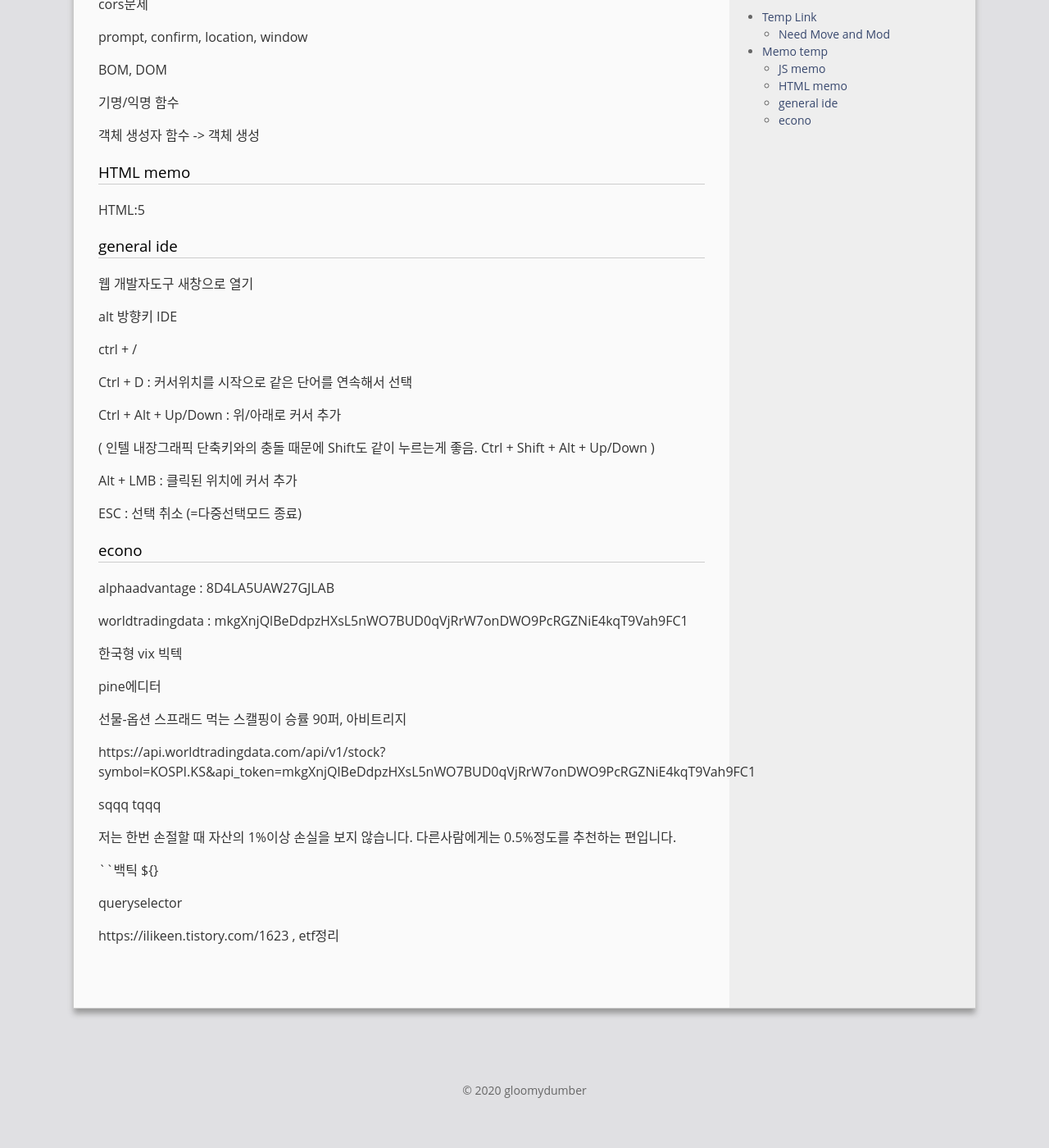
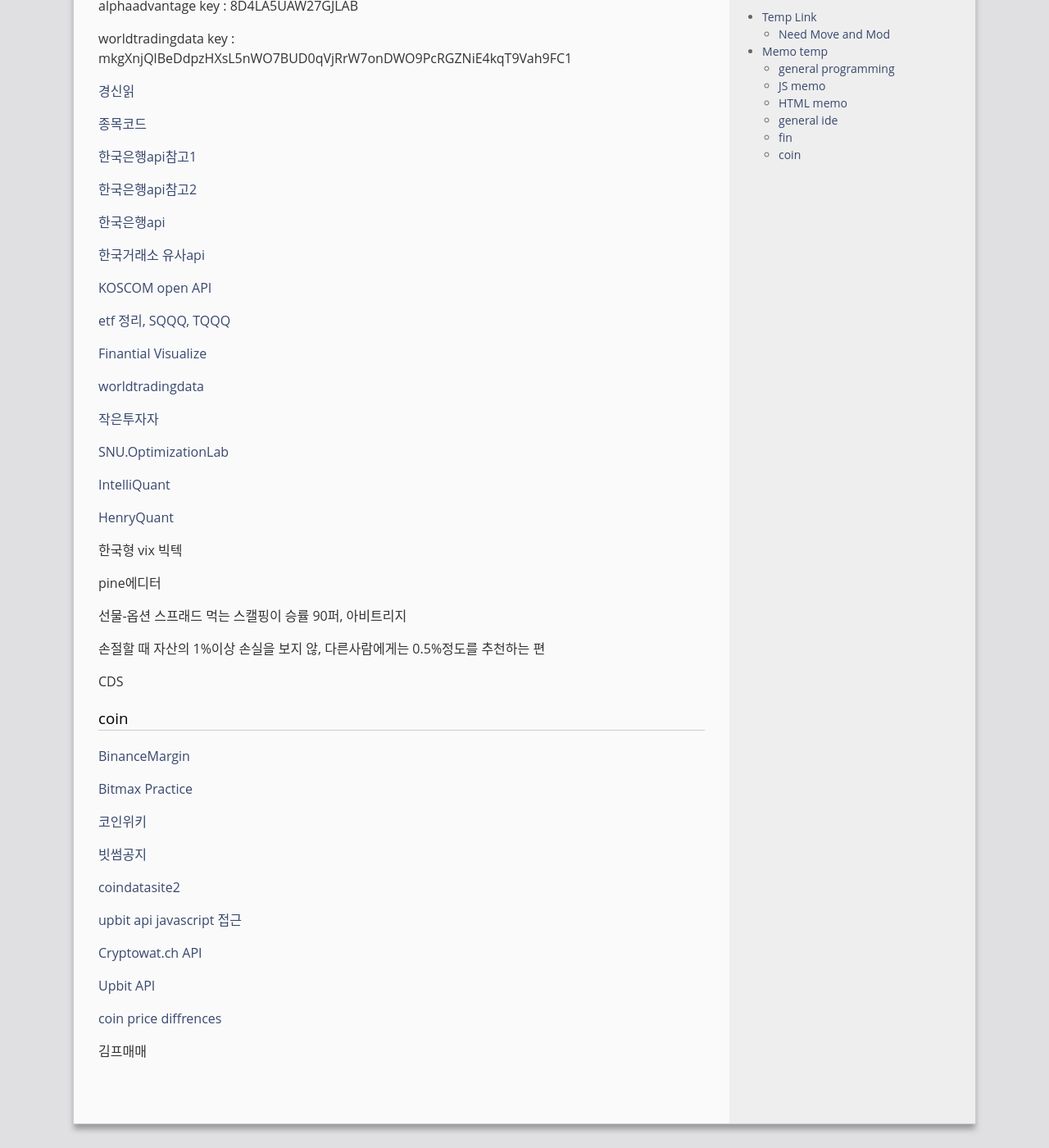
Before and after one commit to gloomydumber/copy, a Jekyll site: the page built from _posts/2020-03-01-TempLink.md, in a window 1280 px wide and 1400 px high, scrolled down 2366 px. Shown: the whole window at 82% size. Built offline with Jekyll 4.4.1, drawn with Linux system fonts in a browser that asks for light colours; comment, search, counter and statistics services are not loaded; some of the changed text lies outside the part shown.

Commit message:
PostModded

```diff
--- a/_posts/2020-03-01-TempLink.md
+++ b/_posts/2020-03-01-TempLink.md
@@ -108,7 +30,43 @@ CDN content delivery network
 
 오토셋
 
+### general programming
+
+[webstart?](https://medium.com/happyprogrammer-in-jeju/%EA%B0%9C%EC%95%8C%EB%AA%BB%EC%9D%B8-%EB%8B%B9%EC%8B%A0%EC%9D%B4-%EC%9B%B9%EA%B0%9C%EB%B0%9C%EC%9D%84-%EC%8B%9C%EC%9E%91%ED%95%9C%EB%8B%A4%EB%A9%B4-1-9415c014a130){: target="\_blank"}
+
+[카톡친구](https://gall.dcinside.com/mgallery/board/view/?id=kakao&no=5260){: target="\_blank"}
+
+[URI, URL 차이](https://velog.io/@pa324/%EA%B0%9C%EB%B0%9C%EC%83%81%EC%8B%9D-URI-URL-%EC%B0%A8%EC%9D%B4-%EC%A0%95%EB%A6%AC){: target="\_blank"}
+
+[REST](https://medium.com/@dydrlaks/rest-api-3e424716bab){: target="\_blank"}
+
+[MarkDown 편집](https://stackedit.io/app#){: target="\_blank"}
+
+[edwith](https://www.edwith.org/){: target="\_blank"}
+
 ### JS memo
+
+[정규표현식 태그만제거 js](https://webisfree.com/2015-12-22/[%EC%9E%90%EB%B0%94%EC%8A%A4%ED%81%AC%EB%A6%BD%ED%8A%B8]-%EC%A0%95%EA%B7%9C%ED%91%9C%ED%98%84%EC%8B%9D%EC%9D%84-%EC%82%AC%EC%9A%A9%ED%95%98%EC%97%AC-%ED%83%9C%EA%B7%B8%EB%A7%8C-%EC%A0%9C%EA%B1%B0%ED%95%98%EA%B8%B0){: target="\_blank"}
+
+[katalbot](https://m.blog.naver.com/PostView.nhn?blogId=dt3141592&logNo=221696604789&targetKeyword=&targetRecommendationCode=1){: target="\_blank"}
+
+[katalbot2](https://blog.naver.com/qncoehtk000/221675430021){: target="\_blank"}
+
+[트래딩뷰 embed](https://kr.tradingview.com/widget/advanced-chart/){: target="\_blank"}
+
+[자바스크립트 getday](https://jootc.com/p/201811241474){: target="\_blank"}
+
+[자바스크립트 title추출](https://jootc.com/p/201811242253){: target="\_blank"}
+
+[JavaScript ==, ===](https://dorey.github.io/JavaScript-Equality-Table/){: target="\_blank"}
+
+[JavaScript 사전](https://opentutorials.org/course/50){: target="\_blank"}
+
+[jquery 강의](https://opentutorials.org/course/53){: target="\_blank"}
+
+[json](https://opentutorials.org/course/1597/3473){: target="\_blank"}
+
+[launch4j.sourceforge.net](https://launch4j.sourceforge.net){: target="\_blank"}
 
 cors문제
 
@@ -142,11 +106,39 @@ Alt + LMB : 클릭된 위치에 커서 추가
 
 ESC : 선택 취소 (=다중선택모드 종료)
 
-### econo
+### fin
 
-alphaadvantage : 8D4LA5UAW27GJLAB
+alphaadvantage key : 8D4LA5UAW27GJLAB
 
-worldtradingdata : mkgXnjQlBeDdpzHXsL5nWO7BUD0qVjRrW7onDWO9PcRGZNiE4kqT9Vah9FC1
+worldtradingdata key : mkgXnjQlBeDdpzHXsL5nWO7BUD0qVjRrW7onDWO9PcRGZNiE4kqT9Vah9FC1
+
+[경신읽](https://ecodemy.cafe24.com/develop.html){: target="\_blank"}
+
+[종목코드](https://galnong.tistory.com/25){: target="\_blank"}
+
+[한국은행api참고1](https://tariat.tistory.com/285){: target="\_blank"}
+
+[한국은행api참고2](http://ecos.bok.or.kr/api/StatisticSearch/5OZKVXJSMFN2AJGBBK6M/xml/kr/1/31/064Y001/DD/202001/202002/0001000/?/?/){: target="\_blank"}
+
+[한국은행api](https://ecos.bok.or.kr/jsp/openapi/OpenApiController.jsp?t=guideServiceDtl&apiCode=OA-1040&menuGroup=MENU000004#){: target="\_blank"}
+
+[한국거래소 유사api](https://blog.naver.com/platinasnow/220730608310){: target="\_blank"}
+
+[KOSCOM open API](https://developers.koscom.co.kr/documentation/marketdata/stocks#!resource_0_0){: target="\_blank"}
+
+[etf 정리, SQQQ, TQQQ](https://ilikeen.tistory.com/1623){: target="\_blank"}
+
+[Finantial Visualize](https://finviz.com/){: target="\_blank"}
+
+[worldtradingdata](https://api.worldtradingdata.com/api/v1/stock?symbol=KOSPI.KS&api_token=mkgXnjQlBeDdpzHXsL5nWO7BUD0qVjRrW7onDWO9PcRGZNiE4kqT9Vah9FC1){: target="\_blank"}
+
+[작은투자자](https://blog.naver.com/tjrlgnjs){: target="\_blank"}
+
+[SNU.OptimizationLab](https://cse.snu.ac.kr/lab/%EC%B5%9C%EC%A0%81%ED%99%94-%EB%B0%8F-%EA%B8%88%EC%9C%B5%EA%B3%B5%ED%95%99-%EC%97%B0%EA%B5%AC%EC%8B%A4){: target="\_blank"}
+
+[IntelliQuant](https://www.intelliquant.co.kr/){: target="\_blank"}
+
+[HenryQuant](http://henryquant.blogspot.com/){: target="\_blank"}
 
 한국형 vix 빅텍
 
@@ -154,14 +146,28 @@ pine에디터
 
 선물-옵션 스프래드 먹는 스캘핑이 승률 90퍼, 아비트리지
 
-https://api.worldtradingdata.com/api/v1/stock?symbol=KOSPI.KS&api_token=mkgXnjQlBeDdpzHXsL5nWO7BUD0qVjRrW7onDWO9PcRGZNiE4kqT9Vah9FC1
+손절할 때 자산의 1%이상 손실을 보지 않, 다른사람에게는 0.5%정도를 추천하는 편
 
-sqqq tqqq
+CDS
 
-저는 한번 손절할 때 자산의 1%이상 손실을 보지 않습니다. 다른사람에게는 0.5%정도를 추천하는 편입니다.
+### coin
 
-``백틱 \${}
+[BinanceMargin](https://www.moneynet.co.kr/index.php?mid=board_margin&document_srl=19339813&rnd=26187275#comment_26187275){: target="\_blank"}
 
-queryselector
+[Bitmax Practice](https://testnet.bitmex.com/){: target="\_blank"}
 
-https://ilikeen.tistory.com/1623 , etf정리
+[코인위키](http://wiki.hash.kr/index.php/%EB%8C%80%EB%AC%B8#n){: target="\_blank"}
+
+[빗썸공지](https://cafe.bithumb.com/view/boards/43){: target="\_blank"}
+
+[coindatasite2](https://www.coindalin.com/){: target="\_blank"}
+
+[upbit api javascript 접근](https://busy.org/@codingman/2nqmeu-api){: target="\_blank"}
+
+[Cryptowat.ch API](https://docs.cryptowat.ch/rest-api/){: target="\_blank"}
+
+[Upbit API](https://upbit.com/service_center/open_api_guide){: target="\_blank"}
+
+[coin price diffrences](https://scolkg.com/){: target="\_blank"}
+
+김프매매
```
Also changed, not shown: other parts of _posts/2020-03-01-TempLink.md (+6 -78 lines).
